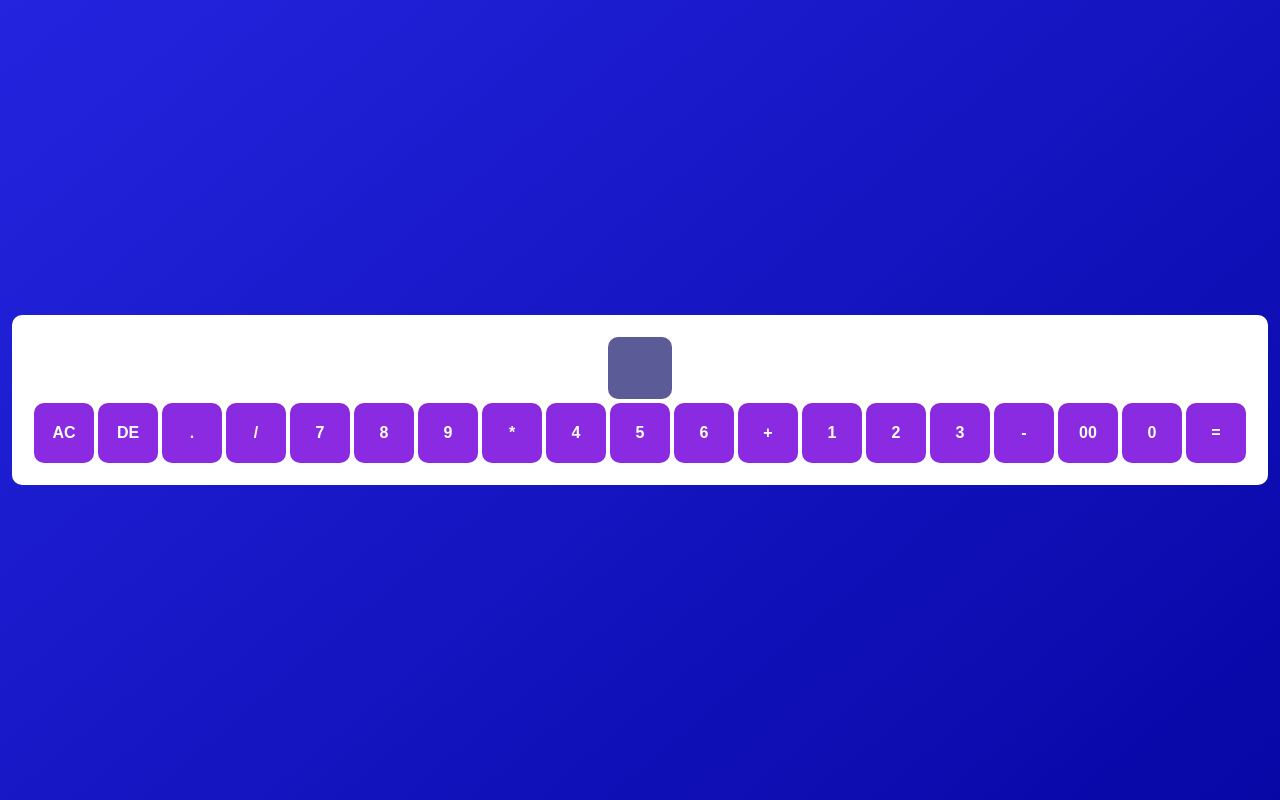
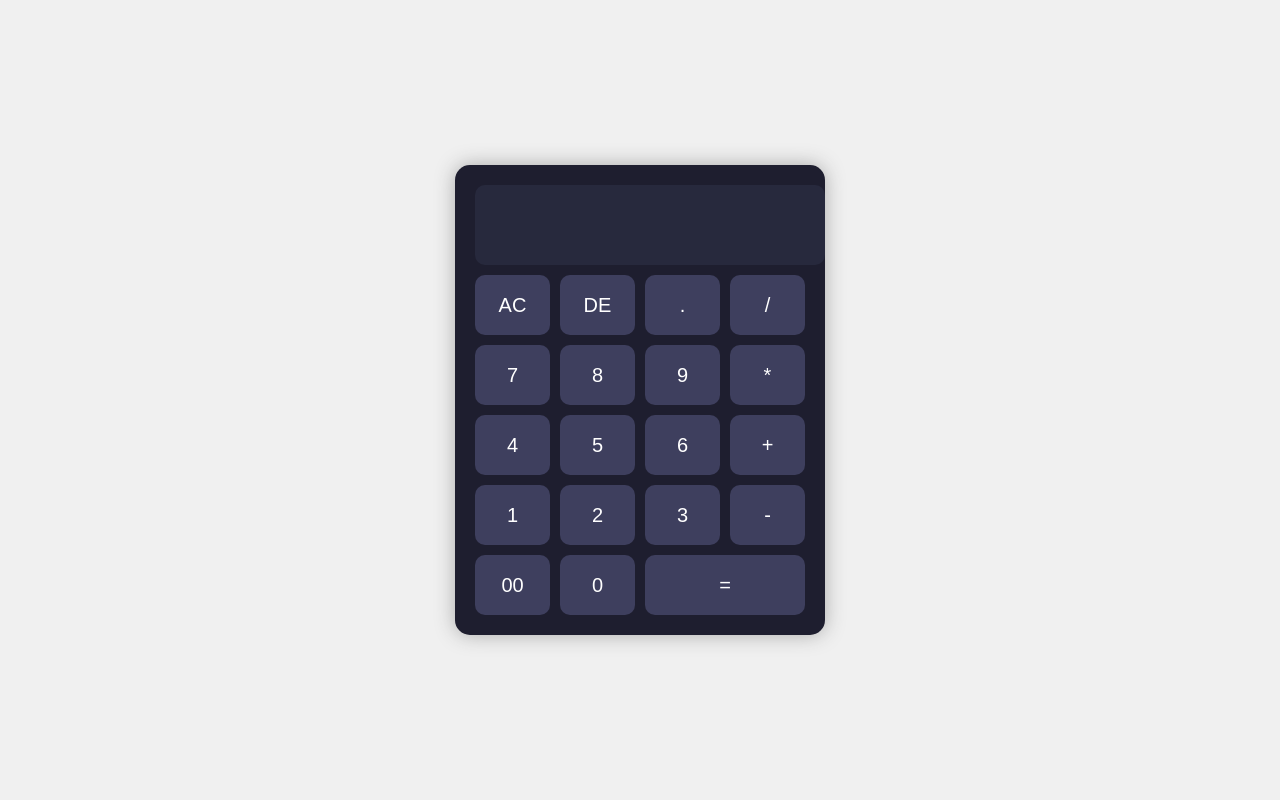
Before and after one commit to patel-vansh1607/calculator-react, a React (Create React App) app: page / in a window 1280 px wide. Built offline with nearby package versions, Linux system fonts and the light colour scheme.

Commit message:
redesigned it

```diff
--- a/src/styles/calculator.css
+++ b/src/styles/calculator.css
@@ -1,38 +1,57 @@
-.container{
-    width: 100%;
+.container {
+    display: flex;
+    justify-content: center;
+    align-items: center;
     height: 100vh;
-    display: flex;
-    align-items: center;
-    justify-content: center;
-    background:linear-gradient(140deg, rgb(36, 36, 223), rgb(7, 7, 166));
+    background: #f0f0f0;
   }
 
-.calculator{
+  .calculator {
+    background: #1e1e2f;
     padding: 20px;
-    border-radius: 10px;
-    background-color: white;
+    border-radius: 15px;
+    box-shadow: 0px 0px 20px #aaa;
   }
 
-form input{
+  .display input {
+    width: 100%;
+    height: 60px;
+    margin-bottom: 10px;
     border: none;
-    outline: 0;
-    width: 60px;
-    height: 60px;
-    font-size: 16px;
-    background-color: rgb(91, 91, 151);
-    margin: 2px;
     border-radius: 10px;
+    font-size: 24px;
+    text-align: right;
+    padding: 10px;
+    background-color: #27293d;
     color: white;
-    font-weight: bolder;
-    cursor: pointer;
   }
 
-form input[type = "button"]{
-    background-color: blueviolet;
+  .buttons {
+    display: grid;
+    grid-template-columns: repeat(4, 1fr);
+    gap: 10px;
   }
 
-.form .display{
-    display: flex;
-    justify-content: flex-end;
-    margin: 5px 0px 15px 0px;
+  input[type="button"] {
+    height: 60px;
+    font-size: 20px;
+    border: none;
+    border-radius: 10px;
+    background-color: #3e3f5e;
+    color: white;
+    cursor: pointer;
+    transition: 0.2s ease;
   }
+
+  input[type="button"]:hover {
+    background-color: #5a5c8d;
+  }
+
+  .equal {
+    grid-column: span 2;
+    background-color: #ff6b6b;
+  }
+
+  .equal:hover {
+    background-color: #ff4c4c;
+  }
```
Lines whose indentation alone changed are shown as unchanged.
